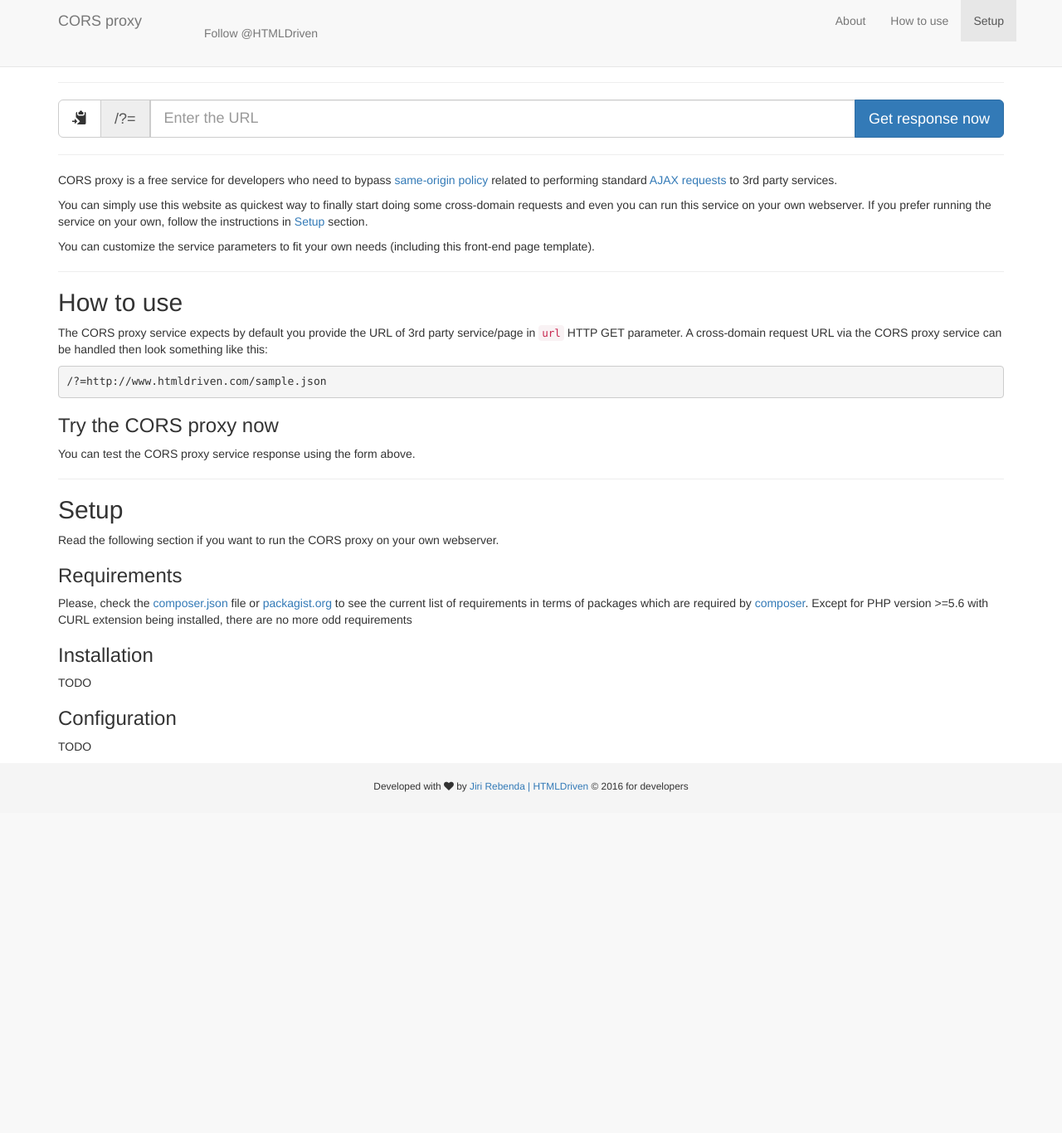
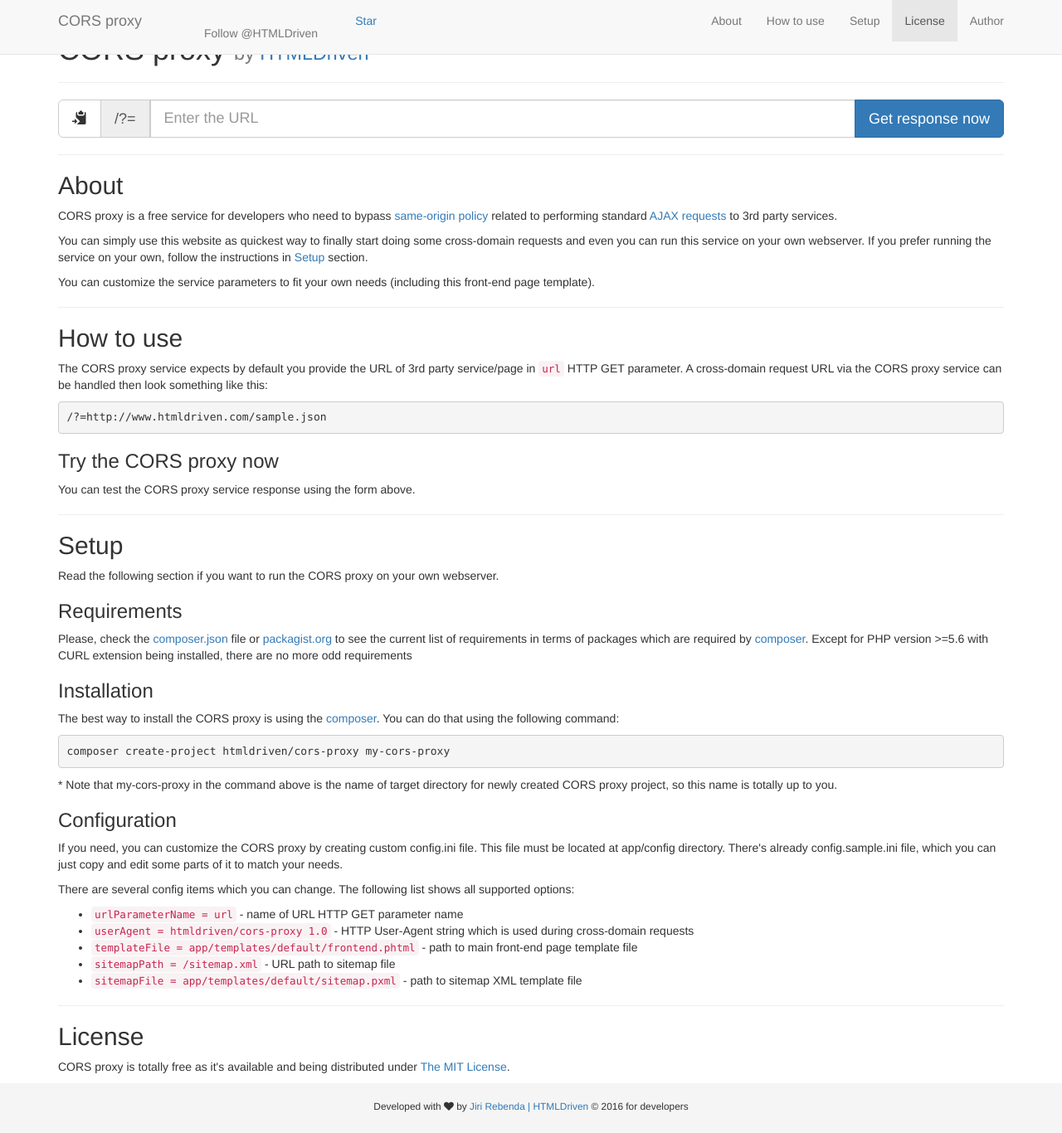
Before and after one commit to htmldriven/cors-proxy, a PHP site: template app/templates/default/frontend.phtml in a window 1280 px wide. Shown: the whole page at 83% size. Before the commit the page ends 955 px from the top, so only its background shows below. Run offline with PHP 8.4, Linux system fonts and the light colour scheme; the template is opened without the code that fills it, so the values that code supplies are empty; some libraries are stand-ins or nearby versions.

Commit message:
frontend.phtml: complex content update, share-like buttons added

```diff
--- a/app/templates/default/frontend.phtml
+++ b/app/templates/default/frontend.phtml
@@ -1,5 +1,5 @@
 <!DOCTYPE html>
-<html>
+<html lang="en">
 	<head>
 		<title>CORS proxy | HTMLDriven.com</title>
 
@@ -33,11 +33,14 @@
 					<ul class="nav navbar-nav navbar-left">
 						<li><div class="fb-like" data-href="http://cors-proxy.htmldriven.com" data-layout="button" data-action="like" data-show-faces="false" data-share="false"></div></li>
 						<li><a href="https://twitter.com/HTMLDriven" class="twitter-follow-button" data-show-count="false">Follow @HTMLDriven</a></li>
+						<li><div class="github-button-wrapper"><a aria-label="Star htmldriven/cors-proxy on GitHub" data-icon="octicon-star" href="https://github.com/htmldriven/cors-proxy" class="github-button">Star</a></div></li>
 					</ul>
 					<ul class="nav navbar-nav navbar-right">
 						<li><a href="#about">About</a></li>
 						<li><a href="#how-to-use">How to use</a></li>
 						<li><a href="#setup">Setup</a></li>
+						<li><a href="#license">License</a></li>
+						<li><a href="http://www.htmldriven.com">Author</a></li>
 					</ul>
 				</div>
 			</div>
@@ -62,11 +65,10 @@
 			</form>
 			<hr>
 			<section id="about">
-				<div>
-					<p>CORS proxy is a free service for developers who need to bypass <a href="https://developer.mozilla.org/en-US/docs/Web/Security/Same-origin_policy">same-origin policy</a> related to performing standard <a href="https://developer.mozilla.org/en-US/docs/AJAX/Getting_Started">AJAX requests</a> to 3rd party services.</p>
-					<p>You can simply use this website as quickest way to finally start doing some cross-domain requests and even you can run this service on your own webserver. If you prefer running the service on your own, follow the instructions in <a href="#how-to-setup">Setup</a> section.</p>
-					<p>You can customize the service parameters to fit your own needs (including this front-end page template).</p>
-				</div>
+				<h2>About</h2>
+				<p>CORS proxy is a free service for developers who need to bypass <a href="https://developer.mozilla.org/en-US/docs/Web/Security/Same-origin_policy">same-origin policy</a> related to performing standard <a href="https://developer.mozilla.org/en-US/docs/AJAX/Getting_Started">AJAX requests</a> to 3rd party services.</p>
+				<p>You can simply use this website as quickest way to finally start doing some cross-domain requests and even you can run this service on your own webserver. If you prefer running the service on your own, follow the instructions in <a href="#how-to-setup">Setup</a> section.</p>
+				<p>You can customize the service parameters to fit your own needs (including this front-end page template).</p>
 			</section>
 			<hr>
 			<section id="how-to-use">
@@ -81,12 +83,30 @@
 			<section id="setup">
 				<h2>Setup</h2>
 				<p>Read the following section if you want to run the CORS proxy on your own webserver.</p>
+
 				<h3>Requirements</h3>
-				<p>Please, check the <a href="https://www.github.com/htmldriven/cors-proxy/blob/master/composer.json">composer.json</a> file or <a href="http://packagist.org">packagist.org</a> to see the current list of requirements in terms of packages which are required by <a href="https://getcomposer.org">composer</a>. Except for PHP version >=5.6 with CURL extension being installed, there are no more odd requirements</p>
+				<p>Please, check the <a href="https://www.github.com/htmldriven/cors-proxy/blob/master/composer.json">composer.json</a> file or <a href="https://packagist.org/packages/htmldriven/cors-proxy">packagist.org</a> to see the current list of requirements in terms of packages which are required by <a href="https://getcomposer.org">composer</a>. Except for PHP version >=5.6 with CURL extension being installed, there are no more odd requirements</p>
+
 				<h3>Installation</h3>
-				<p>TODO</p>
+				<p>The best way to install the CORS proxy is using the <a href="https://getcomposer.org">composer</a>. You can do that using the following command:</p>
+				<pre>composer create-project htmldriven/cors-proxy my-cors-proxy</pre>
+				<p class="">* Note that my-cors-proxy in the command above is the name of target directory for newly created CORS proxy project, so this name is totally up to you.</p>
+
 				<h3>Configuration</h3>
-				<p>TODO</p>
+				<p>If you need, you can customize the CORS proxy by creating custom config.ini file. This file must be located at app/config directory. There's already config.sample.ini file, which you can just copy and edit some parts of it to match your needs.</p>
+				<p>There are several config items which you can change. The following list shows all supported options:</p>
+				<ul>
+					<li><code>urlParameterName = url</code> - name of URL HTTP GET parameter name</li>
+					<li><code>userAgent = htmldriven/cors-proxy 1.0</code> - HTTP User-Agent string which is used during cross-domain requests</li>
+					<li><code>templateFile = app/templates/default/frontend.phtml</code> - path to main front-end page template file</li>
+					<li><code>sitemapPath = /sitemap.xml</code> - URL path to sitemap file</li>
+					<li><code>sitemapFile = app/templates/default/sitemap.pxml</code> - path to sitemap XML template file</li>
+				</ul>
+			</section>
+			<hr>
+			<section id="license">
+				<h2>License</h2>
+				<p>CORS proxy is totally free as it's available and being distributed under <a href="https://github.com/htmldriven/cors-proxy/blob/master/LICENSE">The MIT License</a>.</p>
 			</section>
 		</div>
 
@@ -101,7 +121,7 @@
 				<div class="modal-content">
 					<div class="modal-header">
 						<button type="button" class="close" data-dismiss="modal" aria-label="Close"><span aria-hidden="true">&times;</span></button>
-						<h4 class="modal-title">Response</h4>
+						<h3 class="modal-title">Response</h3>
 					</div>
 					<div class="modal-body">
 						<strong>Copy the following request URL to use it in your app:</strong>
@@ -123,6 +143,7 @@
 		<!-- cookie law -->
 		<script src="http://d2z9iq901qkqk8.cloudfront.net/en.js" async></script>
 
+		<!-- GA -->
 		<script type="text/javascript">
 			(function(i,s,o,g,r,a,m){i['GoogleAnalyticsObject']=r;i[r]=i[r]||function(){
 			(i[r].q=i[r].q||[]).push(arguments)},i[r].l=1*new Date();a=s.createElement(o),
@@ -133,6 +154,7 @@
 			ga('send', 'pageview');
 		</script>
 
+		<!-- FB -->
 		<script type="text/javascript">
 			window.fbAsyncInit = function() {
 				FB.init({
@@ -151,6 +173,10 @@
 			 }(document, 'script', 'facebook-jssdk'));
 		</script>
 
+		<!-- Twitter -->
 		<script>!function(d,s,id){var js,fjs=d.getElementsByTagName(s)[0],p=/^http:/.test(d.location)?'http':'https';if(!d.getElementById(id)){js=d.createElement(s);js.id=id;js.src=p+'://platform.twitter.com/widgets.js';fjs.parentNode.insertBefore(js,fjs);}}(document, 'script', 'twitter-wjs');</script>
+
+		<!-- GitHub -->
+		<script async="async" defer="defer" id="github-bjs" src="https://buttons.github.io/buttons.js"></script>
 	</body>
 </html>
--- a/www/assets/default/css/main.css
+++ b/www/assets/default/css/main.css
@@ -1,7 +1,10 @@
 html{position:relative;min-height:100%;}
 body{margin-bottom:60px;}
-.navbar-nav .fb-like{margin:15px;}
-.navbar-nav .twitter-follow-button{margin:15px;}
+
+.navbar-nav .fb-like,
+.navbar-nav .twitter-follow-button,
+.navbar-nav .github-button-wrapper{margin-top:15px;margin-left:15px;margin-right:15px;}
+
 .footer{position:absolute;bottom:0;width:100%;height:60px;background-color:#f5f5f5;}
 .footer .copyright{display:block;margin:20px 0;}
 
--- a/www/assets/default/js/main.js
+++ b/www/assets/default/js/main.js
@@ -17,7 +17,6 @@
 			e.preventDefault();
 
 			var $submitButton = $(this).find('[type="submit"]');
-			$submitButton.addClass('disabled');
 
 			var $url = $(this).find('[name="url"]');
 
@@ -29,6 +28,8 @@
 				$url.focus();
 				return false;
 			}
+
+			$submitButton.addClass('disabled');
 
 			requestUrl = requestUrl.replace('{url}', url);
 
```
Also changed, not shown: src/Application.php (+21 -11 lines), src/exceptions.php (renamed from src/MalformedConfigFileException.php).
